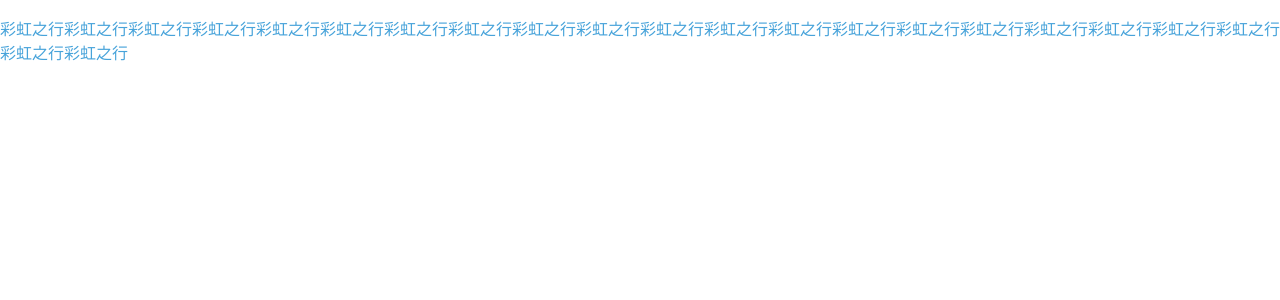
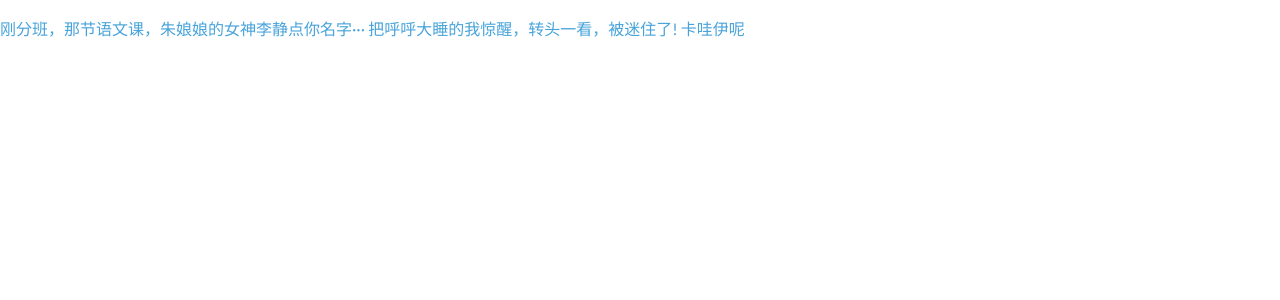
Before and after one commit to szhxyf1314/szhxyf1314.github.io, a Jekyll site: the page built from _posts/2014-04-06-one.md, in a window 1280 px wide. Shown: the top 300 px of the page. Built offline with Jekyll 4.4.1, drawn with Linux system fonts in a browser that asks for light colours; Markdown is read by kramdown in place of the engine named in the settings.

Commit message:
修改网站

```diff
--- a/_posts/2014-04-06-one.md
+++ b/_posts/2014-04-06-one.md
@@ -1,9 +1,11 @@
 ---
 layout: default
 date:   2014-04-06 23:26:12
-photo: http://7xpbs3.com1.z0.glb.clouddn.com/丽江%20(37).JPG
-caption_header: 云南
-caption: 彩虹
+photo: http://http://7xpbs3.com1.z0.glb.clouddn.com/西瓜头的萌妹子.jpg
+caption_header: 相识
+caption: 你好可爱啊
 ---
 
-彩虹之行彩虹之行彩虹之行彩虹之行彩虹之行彩虹之行彩虹之行彩虹之行彩虹之行彩虹之行彩虹之行彩虹之行彩虹之行彩虹之行彩虹之行彩虹之行彩虹之行彩虹之行彩虹之行彩虹之行彩虹之行彩虹之行
+刚分班，那节语文课，朱娘娘的女神李静点你名字···
+把呼呼大睡的我惊醒，转头一看，被迷住了!
+卡哇伊呢
```
